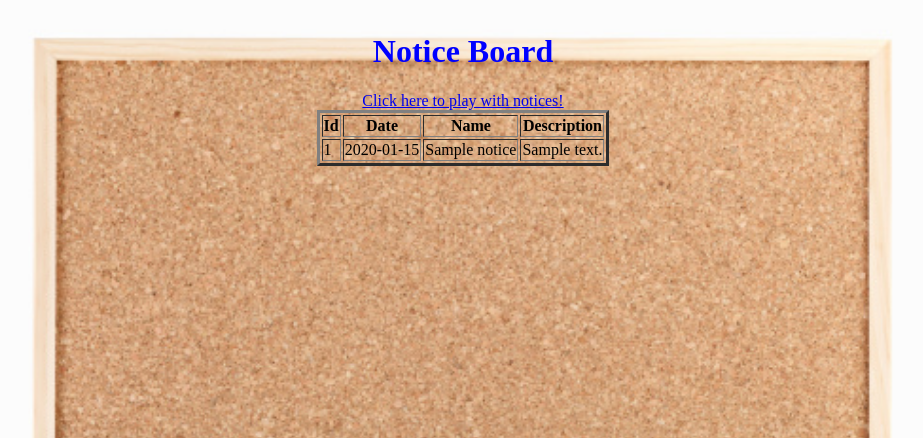
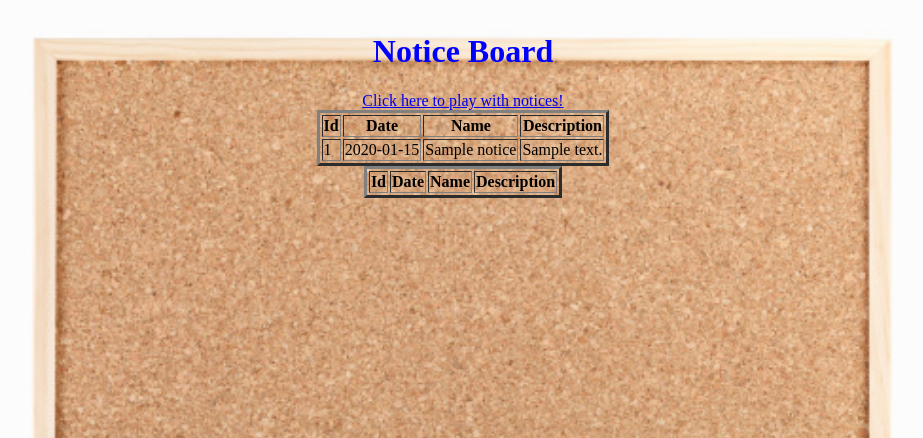
Before and after one commit to Shantanu-Bajaj/Ortigan-Prerequisite-1, a Flask app: page / in a window 1280 px wide. Shown: the top 438 px of the page, without its empty margins (177-1100 px from the left). Run offline with Flask 2, Linux system fonts and the light colour scheme; tables that the repository leaves empty hold one stand-in row (values such as "Sample post"); lists and menus that the app fills with data are empty.

Commit message:
Project Completed

```diff
--- a/main.py
+++ b/main.py
@@ -1,11 +1,8 @@
-from logging import FileHandler, WARNING
 from flask import Flask, render_template,request, flash
 from flask_sqlalchemy import SQLAlchemy
 from datetime import date
 
 app = Flask(__name__,template_folder="templates")
-file_handler = FileHandler('errorlog.txt')
-file_handler.setLevel(WARNING)
 app.secret_key = "Secret Key"
 app.config['SQLALCHEMY_DATABASE_URI'] = 'mysql://root:@localhost/sampledb'
 app.config['SQLALCHEMY_TRACK_MODIFICATIONS'] = False
@@ -22,7 +19,8 @@
 @app.route("/")
 def home():
     all_data = Notices.query.all()
-    return render_template('index.html',notices = all_data)
+    today_data = Notices.query.filter_by(date=today.strftime("%Y-%m-%d"))
+    return render_template('index.html',notices = all_data,Today_notices = today_data)
 
 @app.route("/notices", methods =['GET','POST'])
 def play_with_notices():
--- a/templates/delete-notice.html
+++ b/templates/delete-notice.html
@@ -34,6 +34,7 @@
     </div>
     <form action="" method="post">
         <div class="form">
+            Enter Notice Id to be deleted
             <input type="text" name="noticeid" id="notices" placeholder="Enter Id">
             <input type="submit" value="Submit">
             {% with messages = get_flashed_messages() %}
--- a/templates/index.html
+++ b/templates/index.html
@@ -48,6 +48,22 @@
         </tr>
         {% endfor %}
     </table>
+    <table border="3" align="center">
+        <tr>
+            <th>Id</th>
+            <th>Date</th>
+            <th>Name</th>
+            <th>Description</th>
+        </tr>
+        {% for row in Today_notices %}
+        <tr>
+            <td>{{row.id}}</td>
+            <td>{{row.date}}</td>
+            <td>{{row.Name}}</td>
+            <td>{{row.Description}}</td>
+        </tr>
+        {% endfor %}
+    </table>
 
 
 </body>
--- a/templates/update-notice.html
+++ b/templates/update-notice.html
@@ -34,6 +34,7 @@
     </div>
     <form action="" method="POST">
         <div class="form">
+            Enter Notice id to be updated
             <input type="text" name="id" id="noticeid" placeholder="Enter notice id">
             Enter new details
             <input type="text" name="noticedate" id="noticedate" placeholder="Enter new notice date">
```
Also changed, not shown: errorlog.txt (deleted).
